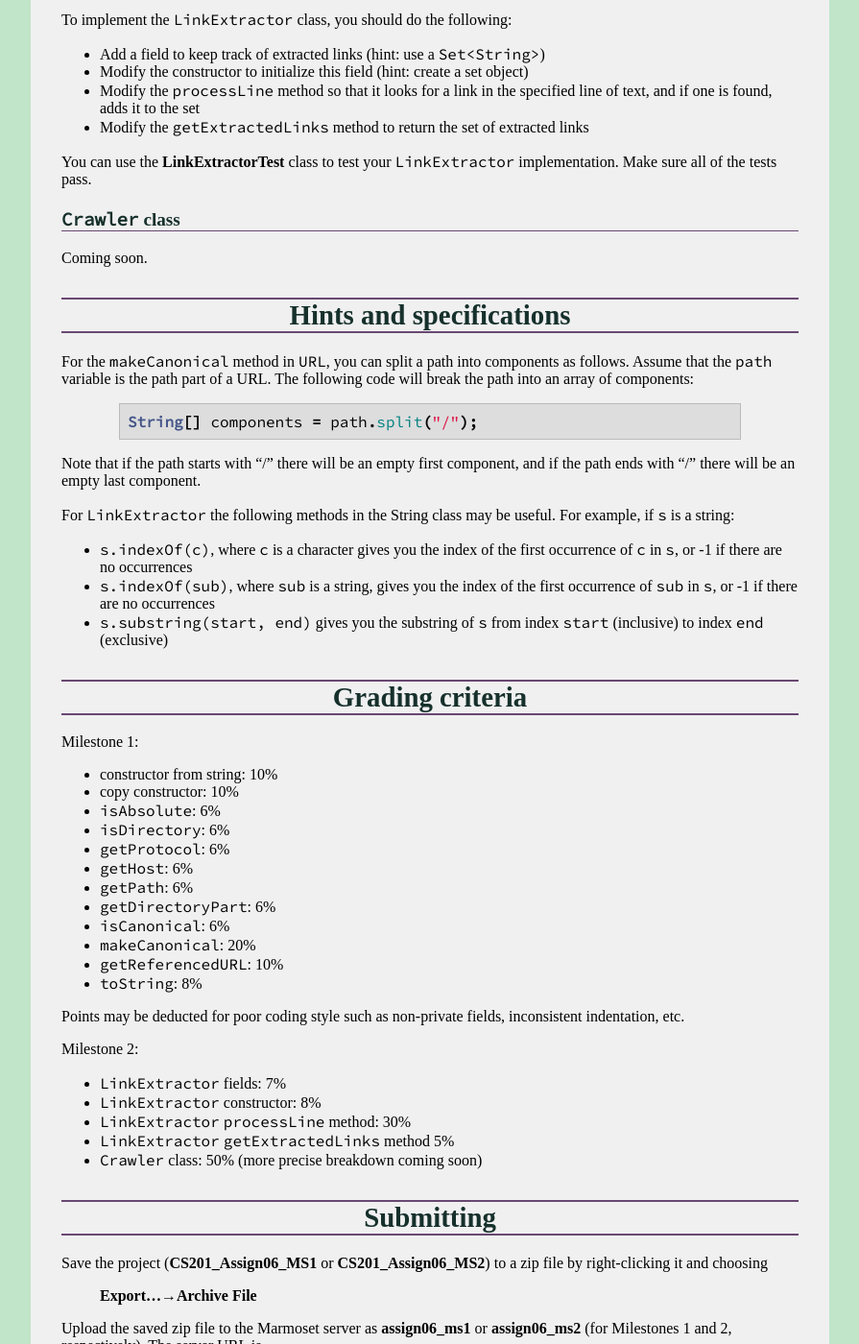
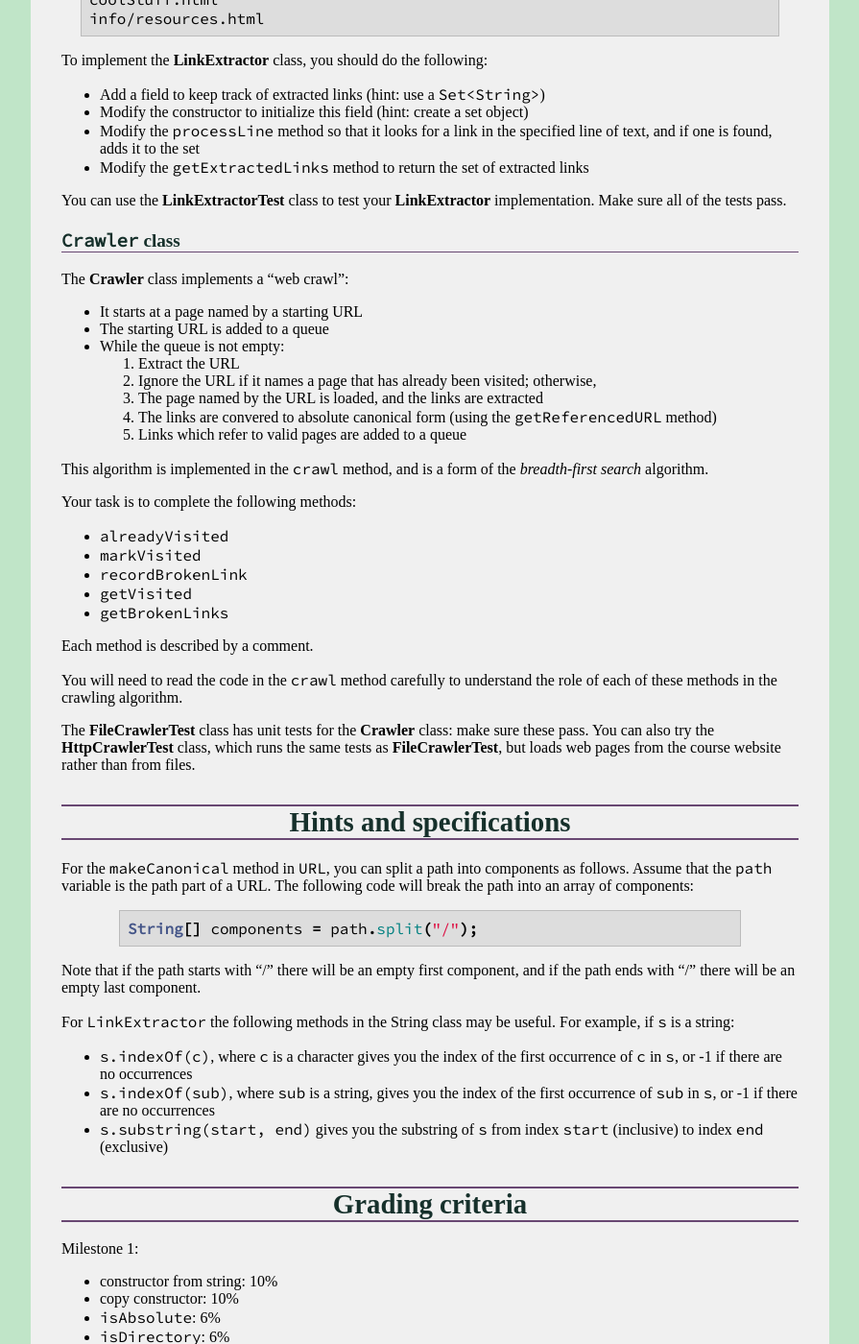
Before and after one commit to ycpcs/cs201-fall2016, a Jekyll site: the page built from assign/assign06.md, in a window 1280 px wide and 1400 px high, scrolled down 5442 px. Shown: the whole window at 96% size, without its empty margins (192-1087 px from the left). Built offline with Jekyll 4.4.1, drawn with Linux system fonts in a browser that asks for light colours; some web fonts are replaced; some of the changed text lies outside the part shown.

Commit message:
full requirements for MS 2

```diff
--- a/assign/assign06.md
+++ b/assign/assign06.md
@@ -15,8 +15,12 @@ title: "Assignment 6: Web Crawler"
 
 *Update 12/5*:
 
-* Post skeleton for Milestone 2 and requirements for the `LinkExtractor` class
+* Post skeleton for Milestone 2 and requirements for the **LinkExtractor** class
 * Add a hint about how to split a URL path into components
+
+*Update 12/6*:
+
+* Describe requirements for the **Crawler** class
 
 # Getting started
 
@@ -219,11 +223,11 @@ The `getReferencedURL` method in the **URL** class should do the following:
 
 ## Milestone 2: Web crawler
 
-In the second milestone, you will complete the implementation of two classes, `LinkExtractor` and `Crawler`.
+In the second milestone, you will complete the implementation of two classes, **LinkExtractor** and **Crawler**.
 
 ### `LinkExtractor` class
 
-The `LinkExtractor` class is used to scan the text of a web page for links to other resources (including other web pages.)
+The **LinkExtractor** class is used to scan the text of a web page for links to other resources (including other web pages.)
 
 For the purposes of this assignment, you can assume that a link is text between the delimiters `href="` and `"`.  You may also assume that any line of text in a web page will contain at most one link.
 
@@ -242,18 +246,43 @@ This web page has two links:
     coolStuff.html
     info/resources.html
 
-To implement the `LinkExtractor` class, you should do the following:
+To implement the **LinkExtractor** class, you should do the following:
 
 * Add a field to keep track of extracted links (hint: use a `Set<String>`)
 * Modify the constructor to initialize this field (hint: create a set object)
 * Modify the `processLine` method so that it looks for a link in the specified line of text, and if one is found, adds it to the set
 * Modify the `getExtractedLinks` method to return the set of extracted links
 
-You can use the **LinkExtractorTest** class to test your `LinkExtractor` implementation.  Make sure all of the tests pass.
+You can use the **LinkExtractorTest** class to test your **LinkExtractor** implementation.  Make sure all of the tests pass.
 
 ### `Crawler` class
 
-Coming soon.
+The **Crawler** class implements a "web crawl":
+
+* It starts at a page named by a starting URL
+* The starting URL is added to a queue
+* While the queue is not empty:
+    1. Extract the URL
+    2. Ignore the URL if it names a page that has already been visited; otherwise,
+    3. The page named by the URL is loaded, and the links are extracted
+    4. The links are convered to absolute canonical form (using the `getReferencedURL` method)
+    5. Links which refer to valid pages are added to a queue
+
+This algorithm is implemented in the `crawl` method, and is a form of the *breadth-first search* algorithm.
+
+Your task is to complete the following methods:
+
+* `alreadyVisited`
+* `markVisited`
+* `recordBrokenLink`
+* `getVisited`
+* `getBrokenLinks`
+
+Each method is described by a comment.
+
+You will need to read the code in the `crawl` method carefully to understand the role of each of these methods in the crawling algorithm.
+
+The **FileCrawlerTest** class has unit tests for the **Crawler** class: make sure these pass.  You can also try the **HttpCrawlerTest** class, which runs the same tests as **FileCrawlerTest**, but loads web pages from the course website rather than from files.
 
 # Hints and specifications
 
@@ -292,11 +321,17 @@ Points may be deducted for poor coding style such as non-private fields, inconsi
 
 Milestone 2:
 
-* `LinkExtractor` fields: 7%
-* `LinkExtractor` constructor: 8%
-* `LinkExtractor` `processLine` method: 30%
-* `LinkExtractor` `getExtractedLinks` method 5%
-* `Crawler` class: 50% (more precise breakdown coming soon)
+* **LinkExtractor** class:
+    * fields: 7%
+    * constructor: 8%
+    * `processLine` method: 30%
+    * `getExtractedLinks`: method 5%
+* **Crawler** class:
+    * `alreadyVisited`: 10%
+    * `markVisited`: 10%
+    * `recordBrokenLink`: 10%
+    * `getVisited`: 10%
+    * `getBrokenLinks`: 10%
 
 # Submitting
 
```
Also changed, not shown: index.md (+1 -0 lines).
